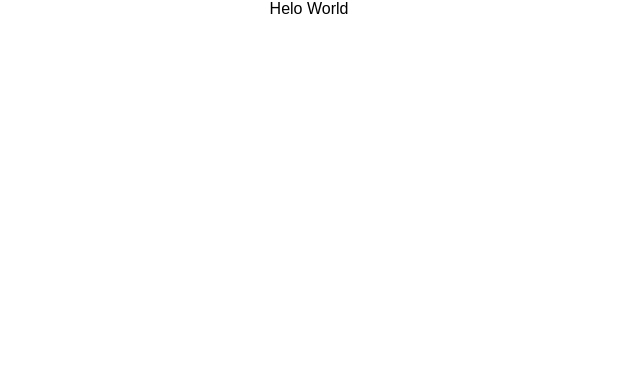
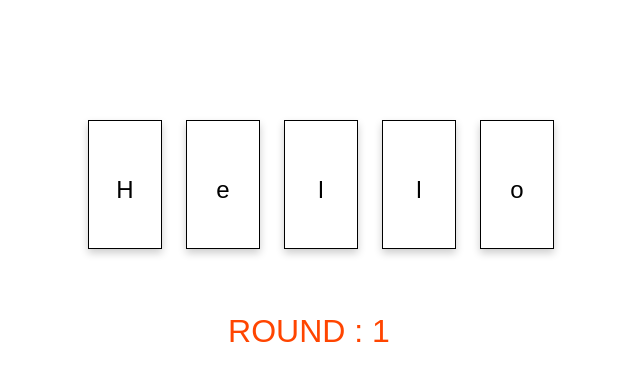
Before and after one commit to AESAH-Kn/card-game, a React (Create React App) app: page / in a window 1280 px wide. Shown: the top 380 px of the page, without its empty margins (331-971 px from the left). Built offline with nearby package versions, Linux system fonts and the light colour scheme.

Commit message:
แก้จ้าาาา

```diff
--- a/src/App.css
+++ b/src/App.css
@@ -1,7 +1,13 @@
 .App {
   text-align: center;
+  background-size: cover;
+  height: 130vh;
 }
 
+.App-logo-five {
+  text-align: center;
+  background-color: #222;
+}
 .App-logo {
   animation: App-logo-spin infinite 20s linear;
   height: 80px;
@@ -11,7 +17,7 @@
   background-color: #222;
   height: 150px;
   padding: 20px;
-  color: white;
+  color: red;
 }
 
 .App-title {
@@ -26,3 +32,31 @@
   from { transform: rotate(0deg); }
   to { transform: rotate(360deg); }
 }
+
+.card {
+  display: inline-block;
+  text-align: center;
+  width: 3em;
+  height: 3em;
+  font-size: 1.5em;
+  padding-top: 55px;
+  box-shadow: 0 4px 8px 0 rgba(0, 0, 0, 0.2);
+  margin-top: 5em;
+  margin-left: 1em;
+  user-select: none;
+  background-color: white;
+  border: 1px solid black;
+}
+
+.activeCard{
+  color: blue;
+  background: skyblue;
+}
+
+.result{
+  position: relative;
+  font-size: 2em;
+  color: orangered;
+  text-transform: uppercase;
+  margin-top: 2em;
+}
--- a/src/App.js
+++ b/src/App.js
@@ -1,13 +1,16 @@
 import React, { Component } from 'react';
 import './App.css';
-//const word = "Hello";
-class App extends Component {
-    render() {
-        return (
-            <div className="App">
-                  Helo World
+import WordCard from './WordCard';
+
+const word = "Hello";
+class App extends Component{
+    render(){
+        return(
+            <div>
+                <WordCard value={word}/>
             </div>
         );
     }
 }
+
 export default App;
--- a/src/CharacterCard.js
+++ b/src/CharacterCard.js
@@ -1,7 +1,30 @@
-export default class CharacterCard extends Component {
+import React, { Component } from 'react';
+
+export default class CharacterCard extends Component{
+    constructor(props){
+        super(props)
+        this.state = {
+            active : false,
+        }
+    }
+
+    activate = () => {
+        if(!this.state.active){
+            this.props.activationHandler(this.props.value)
+            this.setState({active: true})
+        }
+    }
+    componentDidUpdate(prevProps){
+        if(prevProps.attemt !== this.props.attemt){
+            this.setState({active:false})
+        }
+    }
     render(){
-        return (
-            <div>{this.props.value}</div>
+        let className = `card ${this.state.active ? 'activeCard' : ''}`
+        return(
+            <div className={className} onClick={this.activate}>
+                {this.props.value}
+             </div>
         )
     }
 }
--- a/src/WordCard.js
+++ b/src/WordCard.js
@@ -0,0 +1,52 @@
+import React, { Component } from 'react';
+import CharacterCard from "./CharacterCard";
+import _ from 'lodash';
+const prepareStateFromWord = (given_word) => {
+    let word = given_word.toUpperCase()
+    let chars = _.shuffle(Array.from(word))
+    return {
+        word,
+        chars,
+        attemt: 1,
+        guess: [],
+        completed: false
+    }
+}
+export default class WordCard extends Component {
+    constructor(props){
+        super(props)
+        this.state = prepareStateFromWord(this.props.value)
+    }
+    activationHandler = (c) => {
+        let guess = [this.state.guess]+c
+        this.setState({guess})
+        if(guess.length === this.state.chars.length){
+            if(guess === this.state.word){
+                this.setState({guess: [], completed: true})
+            }else{
+                this.setState({guess: [], attemt: this.state.attemt + 1})
+            }
+        }
+    }
+     render(){
+        return(
+            <div className="App">
+                {
+                    Array.from(this.props.value).map((c, i) => <CharacterCard value={c} key={i}
+                    activationHandler={this.activationHandler} />)
+                }
+                <div className="result">
+                <p>Round : {this.state.attemt}</p>
+                <p>{this.state.completed && this.state.attemt ==  1 ? "so clever, you can solved in first round." : ""}</p>
+                <p>{this.state.completed && this.state.attemt >=  4 ? "good job but you should practice more." : ""}</p>
+                <p>{this.state.completed == false && this.state.attemt >=  10 ? "you lose!!!!" : ""}</p>
+                <p>{this.state.completed == false && this.state.attemt >=  10 ? this.state.attemt = 1 : ""}</p>
+                <p>{this.state.completed ? alert('YOU ARE THE WINNER!') : ""}</p>
+                </div>
+            </div>
+        );
+    }
+    activationHandler = c => { console.log(`${c} has been activated.`)}
+
+
+}
```
